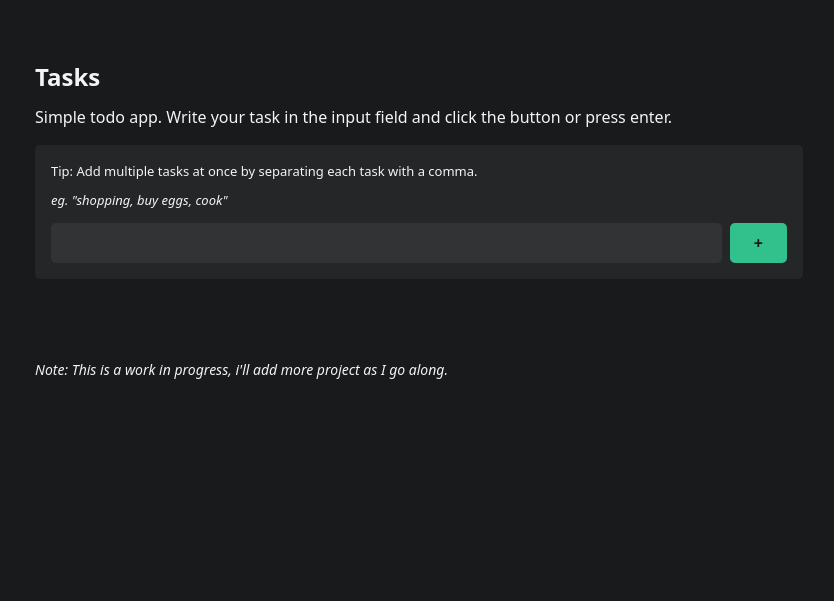
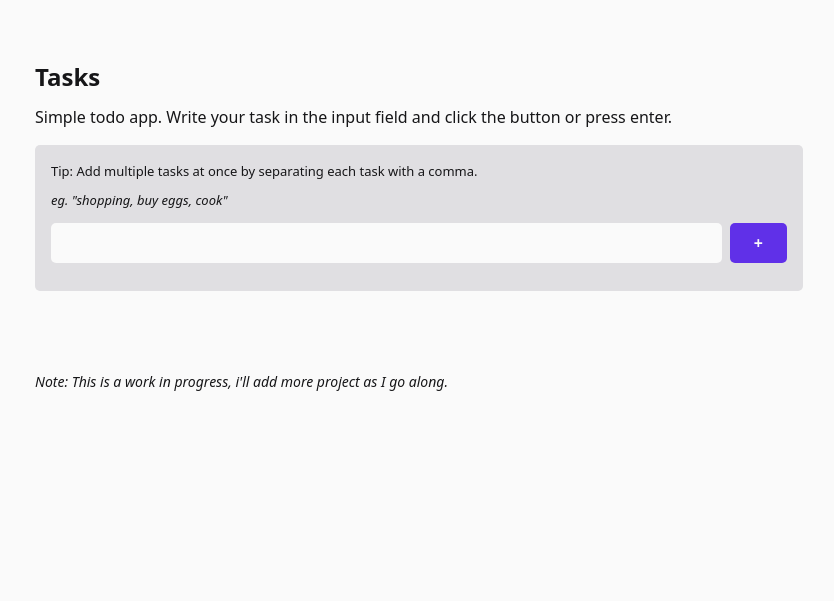
Before and after one commit to johngplma/js-projects, a plain HTML site: page index.html in a window 1280 px wide. Shown: the part 199-800 px from the top of the page, without its empty margins (25-859 px from the left). Drawn offline with Linux system fonts and the light colour scheme.

Commit message:
update colors and added light/dark mode

```diff
--- a/styles.css
+++ b/styles.css
@@ -44,7 +44,7 @@ h6 {
   overflow-wrap: break-word;
 }
 
-/* FOR REACTJS
+/* REACT JS
 #root,
 #__next {
   isolation: isolate;
@@ -55,51 +55,43 @@ h6 {
   ==========================================
 */
 :root {
-  /*
-    COLORS FOR LIGHT MODE // UNFINISHED
-  */
-  /* --color-white: #ffffff;
-  --color-dark-900: hsl(210, 4%, 8%);
-  --color-dark-700: hsl(210, 4%, 10%);
-  --color-dark-500: hsl(210, 4%, 15%);
-  --color-dark-300: hsl(210, 4%, 20%);
-  --color-dark-200: hsl(210, 4%, 25%);
-  --color-dark-100: hsl(210, 4%, 30%);
+  /* Hues */
+  --hue-base: 255.56;
 
-  --color-primary: var(--color-white);
-  --color-secondary: var(--color-dark-700);
+  /* Dark colors */
+  --color-dark-500: hsl(var(--hue-base), 5%, 9%);
+  --color-dark-300: hsl(var(--hue-base), 5%, 16%);
+  --color-dark-200: hsl(var(--hue-base), 5%, 21%);
 
-  --color-accent-primary: #7041fb;
+  /* Light colors */
+  --color-light-500: hsl(var(--hue-base), 5%, 98%);
+  --color-light-300: hsl(var(--hue-base), 4%, 88%);
+  --color-light-200: hsl(var(--hue-base), 5%, 98%);
 
-  --color-accent-green-700: #2aa276;
-  --color-accent-green-500: #32c08c;
-  --color-accent-green-300: #41fab7; */
+  /* Accent colors */
+  --color-accent-primary-700: hsl(var(--hue-base), 60%, 46%);
+  --color-accent-primary-500: hsl(var(--hue-base), 100%, 68%);
+  --color-accent-primary-300: hsl(var(--hue-base), 100%, 78%);
+  --color-accent-primary-200: hsl(var(--hue-base), 100%, 82%);
+  --color-accent-primary-100: hsl(var(--hue-base), 100%, 50%);
 
-  --color-dark-900: hsl(210, 4%, 8%);
-  --color-dark-700: hsl(210, 4%, 10%);
-  --color-dark-500: hsl(210, 4%, 15%);
-  --color-dark-300: hsl(210, 4%, 20%);
-  --color-dark-200: hsl(210, 4%, 25%);
-  --color-dark-100: hsl(210, 4%, 30%);
+  /* Primary colors */
+  --color-primary-500: var(--color-dark-500);
+  --color-primary-300: var(--color-dark-300);
+  --color-primary-200: var(--color-dark-200);
 
-  --color-primary: var(--color-dark-700);
-  --color-secondary: #f2f5f7;
-
-  --color-accent-primary: #7041fb;
-
-  --color-accent-green-700: #2aa276;
-  --color-accent-green-500: #32c08c;
-  --color-accent-green-300: #41fab7;
-
-  --color-white: #ffffff;
+  /* Secondary colors */
+  --color-secondary-500: var(--color-light-500);
+  --color-secondary-300: var(--color-light-300);
+  --color-secondary-200: var(--color-light-200);
 }
 
 * {
-  color: var(--color-secondary);
+  color: var(--color-secondary-500);
 }
 
 body {
-  background-color: var(--color-primary);
+  background-color: var(--color-primary-500);
 }
 
 a {
@@ -125,11 +117,11 @@ nav {
     width: auto;
 
     path {
-      fill: var(--color-secondary);
+      fill: var(--color-secondary-500);
     }
 
     path:nth-child(-n + 2) {
-      fill: var(--color-accent-primary);
+      fill: var(--color-accent-primary-500);
     }
   }
 }
@@ -140,7 +132,7 @@ header {
   h1 {
     /* font-size: 1.75rem; */
     margin-bottom: 0.75rem;
-    color: var(--color-accent-primary);
+    color: var(--color-accent-primary-500);
   }
 }
 
@@ -177,7 +169,7 @@ header {
 ======================================================
 */
 .tasks-container {
-  background-color: var(--color-dark-500);
+  background-color: var(--color-primary-300);
   border-radius: 5px;
   padding: 1rem;
 
@@ -195,12 +187,13 @@ header {
   .input-field {
     display: flex;
     gap: 0.5rem;
+    margin-bottom: 0.75rem;
 
     input {
       /* 6ffc79 */
-      background-color: var(--color-dark-300);
+      background-color: var(--color-primary-200);
       border: none;
-      color: var(--color-text);
+      color: var(--color-secondary-500);
       border-radius: 5px;
       width: 100%;
       padding: 0.5rem;
@@ -208,9 +201,9 @@ header {
   }
 
   .btn {
-    background-color: var(--color-accent-green-500);
+    background-color: var(--color-accent-primary-700);
     border: none;
-    color: var(--color-primary);
+    color: var(--color-light-500);
     border-radius: 5px;
     font-weight: bold;
     padding: 0.5rem 1.5rem;
@@ -226,42 +219,33 @@ header {
   padding: 0;
 
   .task {
-    border-bottom: 1px solid var(--color-dark-200);
+    border-bottom: 1px solid var(--color-primary-200);
     padding: 0.5rem;
+  }
+
+  .task:last-child {
+    margin-bottom: 0.375rem;
   }
 }
 
 /*
-========================================
+=======================================
  */
-@media (prefers-color-scheme: dark) {
+@media (prefers-color-scheme: light) {
   :root {
-    --color-dark-900: hsl(210, 4%, 8%);
-    --color-dark-700: hsl(210, 4%, 10%);
-    --color-dark-500: hsl(210, 4%, 15%);
-    --color-dark-300: hsl(210, 4%, 20%);
-    --color-dark-200: hsl(210, 4%, 25%);
-    --color-dark-100: hsl(210, 4%, 30%);
+    /* Primary colors */
+    --color-primary-500: var(--color-light-500);
+    --color-primary-300: var(--color-light-300);
+    --color-primary-200: var(--color-light-200);
 
-    --color-primary: var(--color-dark-700);
-    --color-secondary: #f2f5f7;
+    /* Secondary colors */
+    --color-secondary-500: var(--color-dark-500);
+    --color-secondary-300: var(--color-dark-300);
+    --color-secondary-200: var(--color-dark-200);
 
-    --color-accent-primary: #7041fb;
-
-    --color-accent-green-700: #2aa276;
-    --color-accent-green-500: #32c08c;
-    --color-accent-green-300: #41fab7;
-
-    --color-white: #ffffff;
-  }
-
-  .btn {
-    background-color: var(--color-accent);
-    border: 1px solid var(--color-accent);
-    color: var(--color-secondary);
-  }
-
-  #logo svg * {
-    fill: var(--color-secondary);
+    /* Accents */
+    --color-accent-primary-700: hsl(var(--hue-base), 80%, 55%);
+    --color-accent-primary-500: hsl(var(--hue-base), 92%, 52%);
+    --color-accent-primary-300: hsl(var(--hue-base), 100%, 78%);
   }
 }
```
